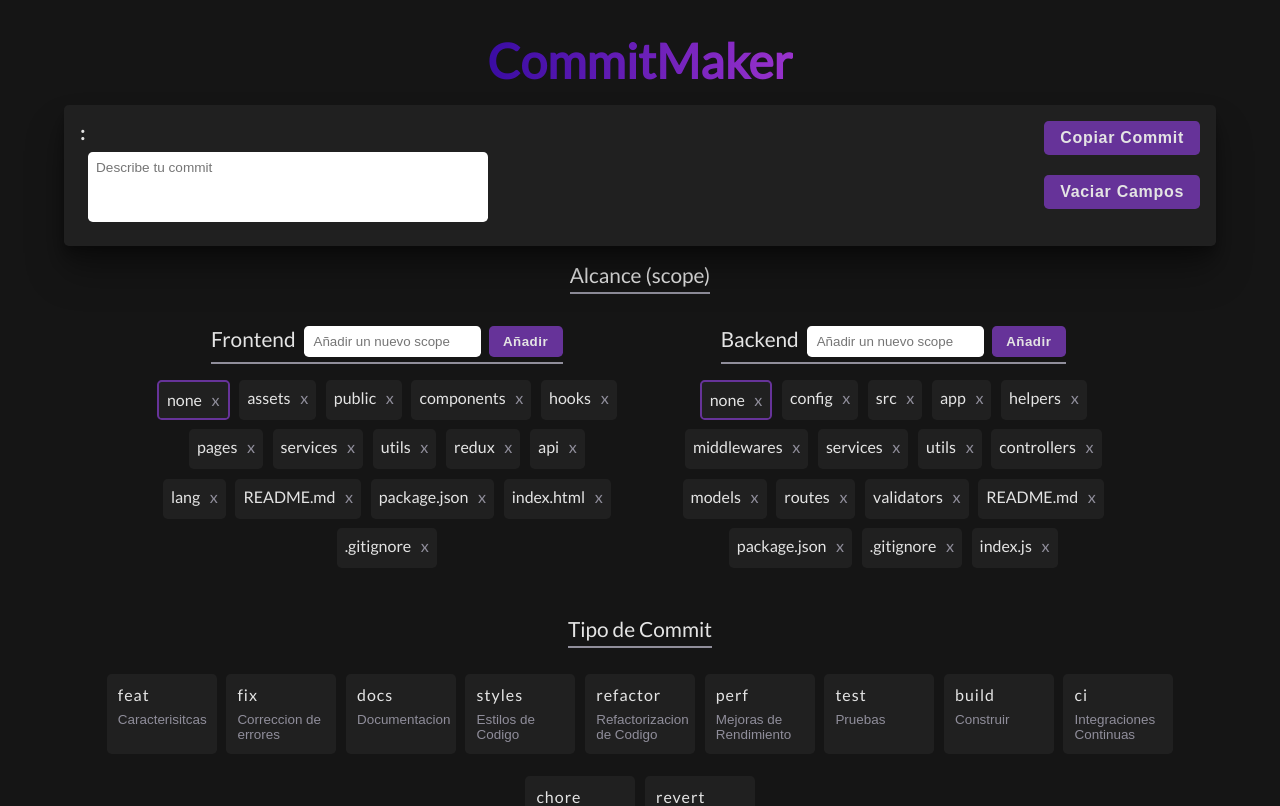
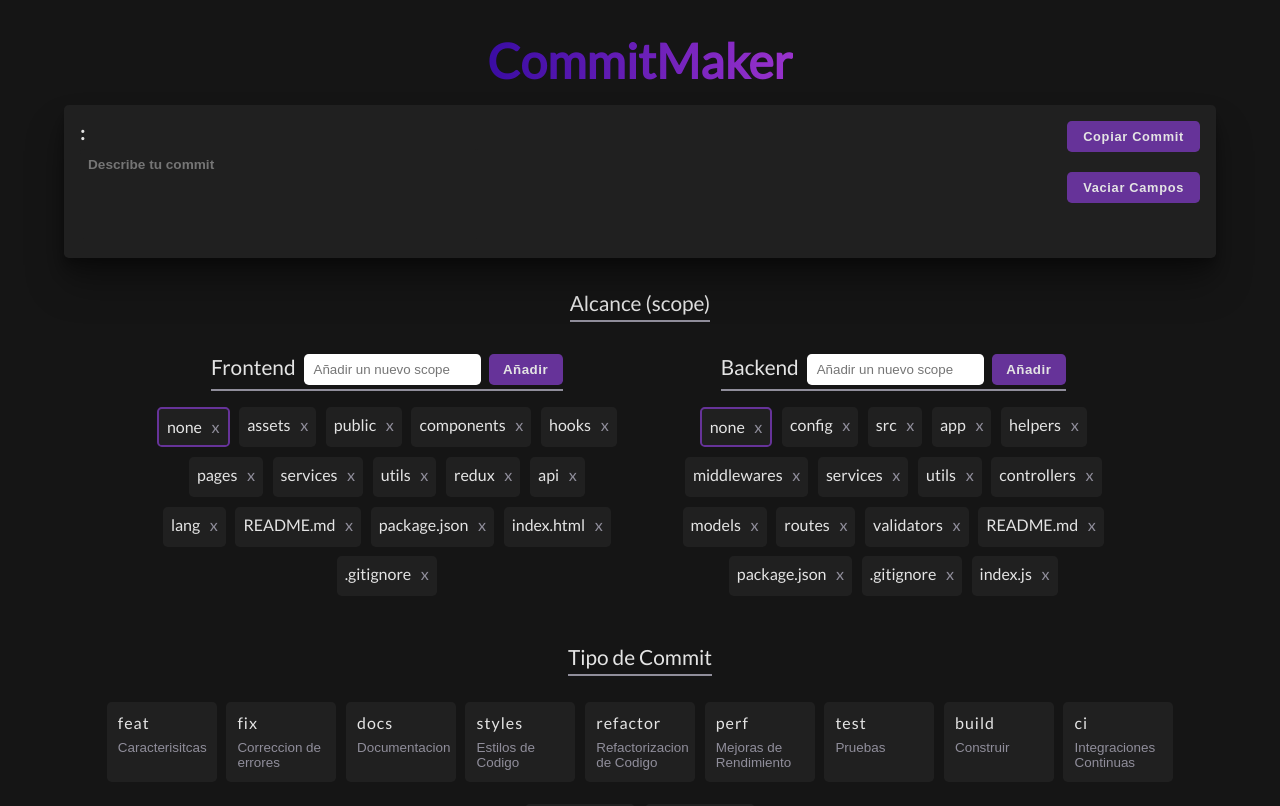
Before and after one commit to JosueEC/CommitsMaker, a React (Vite) app: page / in a window 1280 px wide. Shown: the top 806 px of the page. Built offline with nearby package versions, Linux system fonts and the light colour scheme.

Commit message:
feat(components): 💄 Modification of the CSS properties of the ViewerCommit component.

```diff
--- /dev/null
+++ b/src/components/DescriptionCommit/DescriptionCommit.css
@@ -0,0 +1,36 @@
+.boxInput {
+  /* border: solid 2px red; */
+  height: fit-content;
+  margin-top: 0.3rem;
+}
+
+.inputDescription {
+  /* border: solid 2px greenyellow; */
+  background-color: var(--element-black);
+  color: var(--text);
+  border-radius: 0.3rem;
+  width: 400px;
+  height: 90px;
+  font-size: 0.85rem;
+  font-family: var(--button-font);
+  font-weight: bold;
+  padding: 0.5rem;
+  resize: none;
+}
+
+.inputDescription:focus {
+  border: solid 2px rebeccapurple;
+}
+
+.inputDescription::-webkit-scrollbar {
+  width: 10px;
+}
+
+.inputDescription::-webkit-scrollbar-track {
+  background: transparent;
+}
+
+.inputDescription::-webkit-scrollbar-thumb {
+  background-color: var(--secondary-color);
+  border-radius: 0.3rem;
+}
--- a/src/components/DescriptionCommit/DescriptionCommit.jsx
+++ b/src/components/DescriptionCommit/DescriptionCommit.jsx
@@ -1,3 +1,4 @@
+import './DescriptionCommit.css'
 import { useCommitStore } from '../../services/zustand/store'
 
 export default function DescriptionCommit () {
--- a/src/components/ViewerCommit/ViewerCommit.css
+++ b/src/components/ViewerCommit/ViewerCommit.css
@@ -3,6 +3,7 @@
   background-color: var(--element-black);
   box-shadow: var(--shadow-elevation-high);
   padding: 1rem;
+  margin-bottom: 1rem;
   border-radius: 0.3rem;
   font-size: 0.8rem;
   width: 90vw;
@@ -14,8 +15,8 @@
   gap: 1rem;
 }
 
-.viewerCommit #commit {
-  word-wrap: break-word;
+.viewerCommit .containerCommit h2 {
+  letter-spacing: 1.3px;
 }
 
 .containerCommit {
@@ -35,9 +36,9 @@
   animation: var(--fade-in);
 }
 
-.buttonCopy {
+.buttonViewer {
   background-color: rebeccapurple;
-  font-size: 1rem;
+  font-size: 0.8rem;
   padding: 0.5rem 1rem;
   margin-bottom: 0.3rem;
   border-radius: 0.3rem;
@@ -49,47 +50,6 @@
   transition: 0.3s;
 }
 
-.buttonCopy:hover {
+.buttonViewer:hover {
   background-color: var(--label);
 }
-
-.boxInput {
-  height: fit-content;
-  display: flex;
-  flex-direction: column;
-  padding: 0.5rem;
-  gap: 0.5rem;
-}
-
-.inputDescription {
-  /* border: solid 2px slateblue; */
-  border-radius: 0.3rem;
-  width: 400px;
-  height: 70px;
-  font-size: 0.85rem;
-  font-family: var(--button-font);
-  padding: 0.5rem;
-  resize: none;
-}
-
-.inputDescription:focus {
-  border: solid 2px rebeccapurple;
-}
-
-.buttonCleanInputs {
-  background-color: rebeccapurple;
-  height: fit-content;
-  font-size: 1rem;
-  padding: 0.5rem 1rem;
-  border-radius: 0.3rem;
-  color: var(--text);
-  font-family: var(--button-font);
-  font-weight: bold;
-  letter-spacing: 0.7px;
-  cursor: pointer;
-  transition: 0.3s;
-}
-
-.buttonCleanInputs:hover {
-  background-color: var(--label);
-}
--- a/src/components/ViewerCommit/ViewerCommit.jsx
+++ b/src/components/ViewerCommit/ViewerCommit.jsx
@@ -40,10 +40,10 @@ export default function ViewerCommit () {
           onCopy={handleCopyCommit}
           text={commit}
         >
-          <button className='buttonCopy' onBlur={handleBlur}>Copiar Commit</button>
+          <button className='buttonViewer' onBlur={handleBlur}>Copiar Commit</button>
         </CopyToClipboard>
         <p style={{ visibility: (display) ? 'visible' : 'hidden' }}>Commit Copiado</p>
-        <button onClick={handleCleanInputs} className='buttonCleanInputs'>Vaciar Campos</button>
+        <button onClick={handleCleanInputs} className='buttonViewer'>Vaciar Campos</button>
       </div>
     </div>
   )
--- a/src/index.css
+++ b/src/index.css
@@ -48,6 +48,19 @@ body {
   font-family: var(--text-font);
 }
 
+body::-webkit-scrollbar {
+  width: 10px;
+}
+
+body::-webkit-scrollbar-track {
+  background: transparent;
+}
+
+body::-webkit-scrollbar-thumb {
+  background-color: rebeccapurple;
+  border-radius: 0.3rem;
+}
+
 section {
   display: flex;
   flex-direction: column;
```
